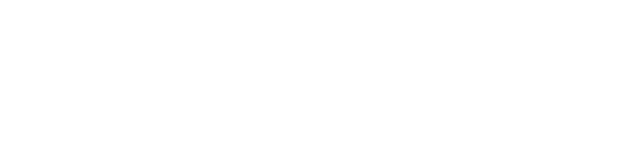
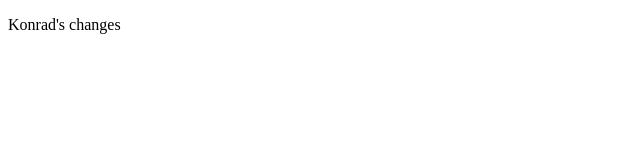
Before and after one commit to chandlert32/TeamGitTwo, a plain HTML site: page index.html in a window 1280 px wide. Shown: the whole page, without its empty margins (0-640 px from the left). Drawn offline with Linux system fonts and the light colour scheme.

Commit message:
added Konrad content

```diff
--- a/index.html
+++ b/index.html
@@ -6,6 +6,6 @@
     <title>Here we go again... again</title>
 </head>
 <body>
-
+    <p>Konrad's changes</p>
 </body>
 </html>
```
